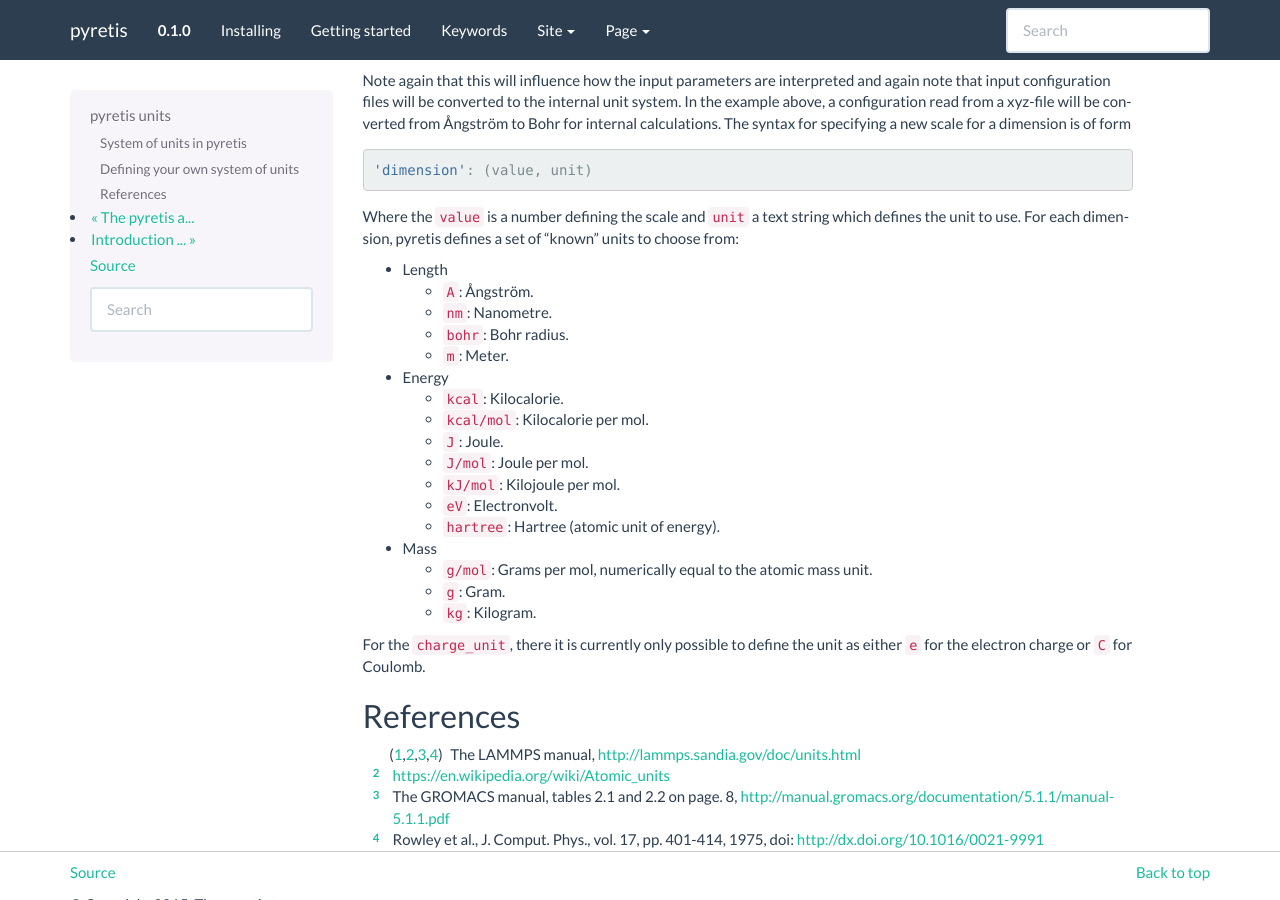
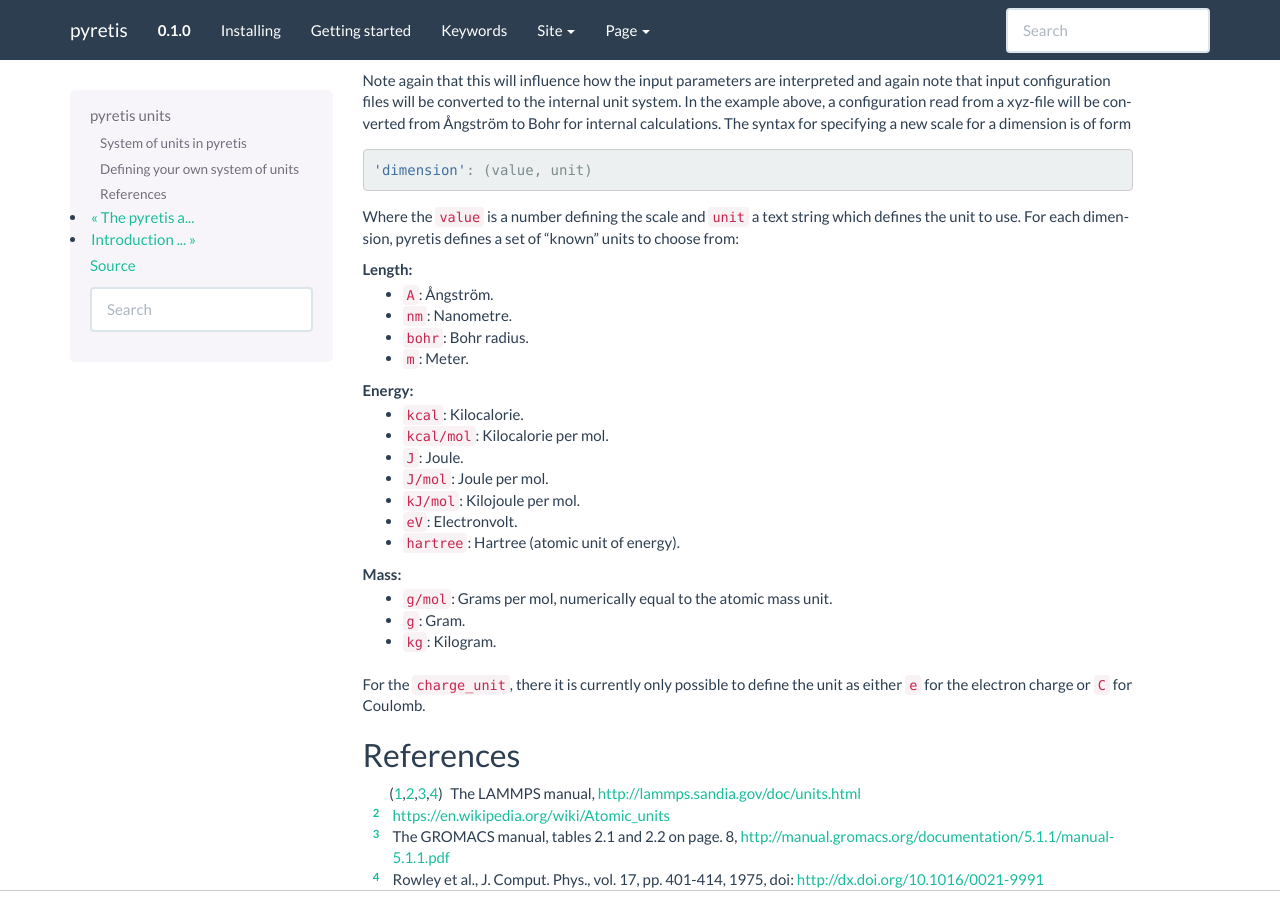
Before and after one commit to jonasjaeger-sci/mod905, a Sphinx documentation site: the page built from docs/user/units.rst, in a window 1280 px wide and 900 px high, scrolled down 2364 px. Built offline with Sphinx 7.4.7, drawn with Linux system fonts in a browser that asks for light colours; formulas are drawn with MathJax 3; part of the change alters nothing that is shown.

```diff
--- a/docs/user/units.rst
+++ b/docs/user/units.rst
@@ -94,6 +94,7 @@ converted internally to the selected system of units.
 .. _table_unit_input:
 
 .. table:: Input units for different systems
+   :class: table-hover
 
    +--------------+----------+---------+---------------+----------+---------+
    | Unit system  | Energy   | Length  | Mass          | Velocity | Time    |
@@ -136,6 +137,7 @@ further described in the :ref:`next section <user-units-custom>`.
 .. _table_unit_systems:
 
 .. table:: Defining units for energy systems
+   :class: table-hover
 
    +--------------+----------------+-------------+--------------------+
    | Unit system  | Energy unit    | Length unit | Mass unit          |
@@ -188,15 +190,13 @@ Where the ``value`` is a number defining the scale and ``unit`` a text string
 which defines the unit to use. For each dimension, pyretis defines a set of
 "known" units to choose from:
 
-- Length
-
+Length:
   * ``A``: Ångström.
   * ``nm``: Nanometre.
   * ``bohr``: Bohr radius.
   * ``m``: Meter.
 
-- Energy
-
+Energy:
   * ``kcal``: Kilocalorie.
   * ``kcal/mol``: Kilocalorie per mol.
   * ``J``: Joule.
@@ -205,8 +205,7 @@ which defines the unit to use. For each dimension, pyretis defines a set of
   * ``eV``: Electronvolt.
   * ``hartree``: Hartree (atomic unit of energy).
 
-- Mass
-
+Mass:
   * ``g/mol``: Grams per mol, numerically equal to the atomic mass unit.
   * ``g``: Gram.
   * ``kg``: Kilogram.
```
